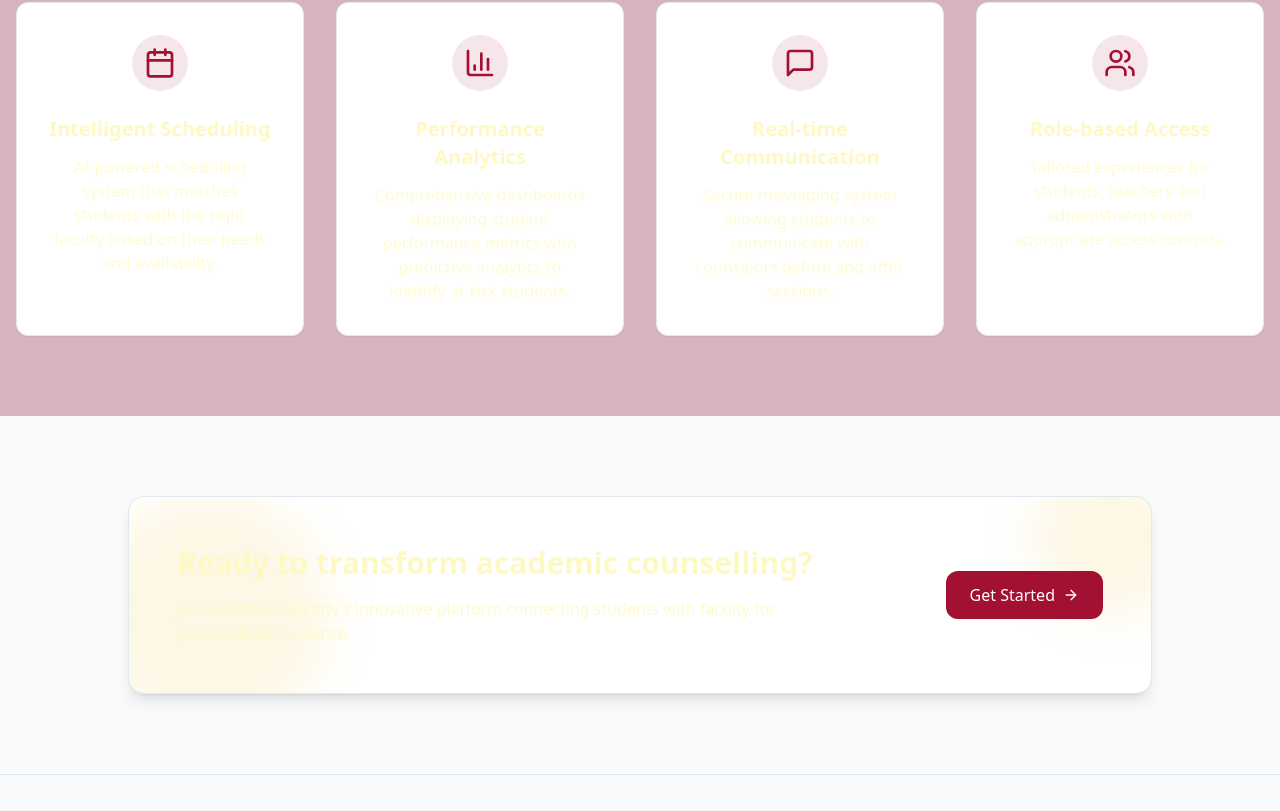
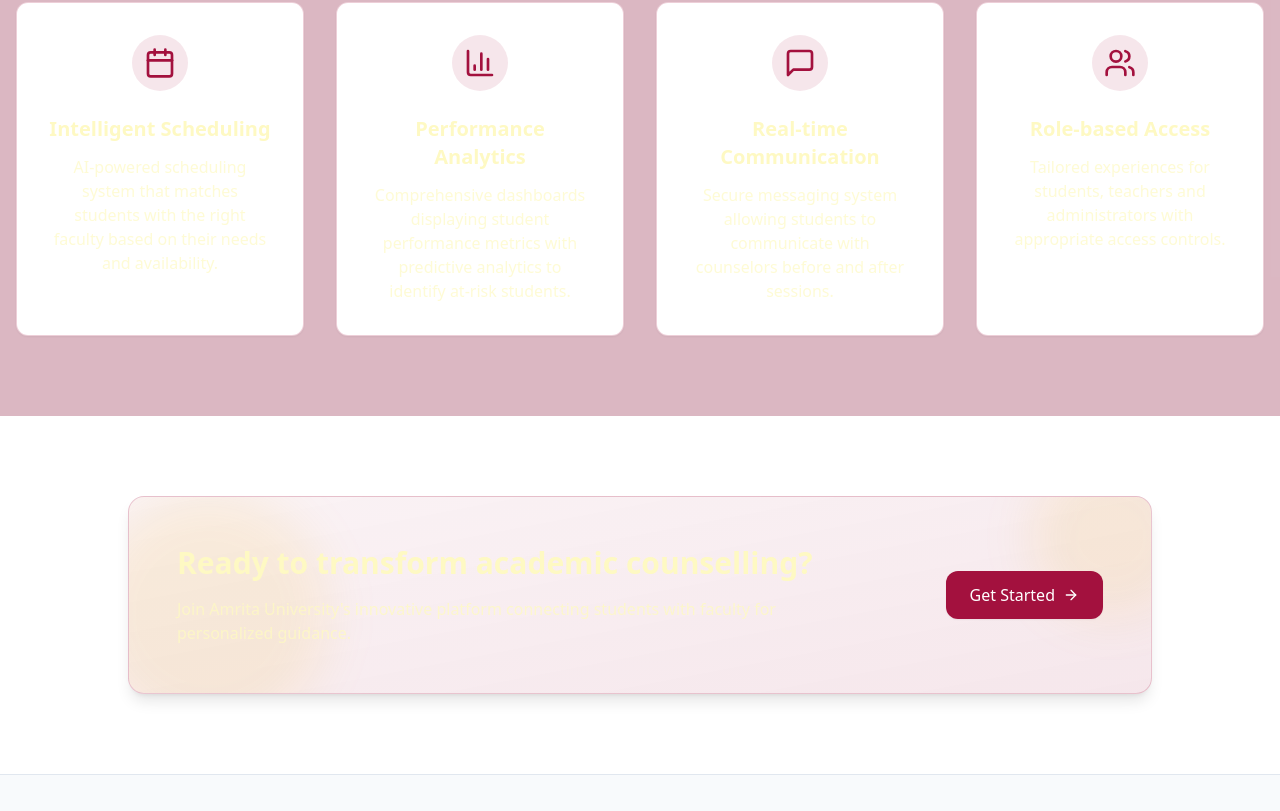
Before and after one commit to an1ket030/amrita-counsel-manager, a React (Vite) app: page / in a window 1280 px wide. Shown: the part 994-1805 px from the top of the page. Built offline with nearby package versions, Linux system fonts and the light colour scheme.

Commit message:
Update home page styling
Update the home page to use a white background with complementary colors of #A3113E and its gradients for text and buttons.

```diff
--- a/src/index.css
+++ b/src/index.css
@@ -101,59 +101,59 @@
 
   /* Home page specific styling */
   .home-page {
-    @apply bg-background text-foreground;
+    @apply bg-white text-gray-800;
   }
 
   .home-page .text-gradient {
-    @apply bg-gradient-to-r from-primary via-primary/90 to-primary/80 bg-clip-text text-transparent;
+    @apply bg-gradient-to-r from-[#A3113E] via-[#B82955] to-[#CF4571] bg-clip-text text-transparent;
   }
 
   .home-page .custom-button-primary {
-    @apply bg-primary text-white hover:bg-primary/90 transition-colors duration-300;
+    @apply bg-[#A3113E] text-white hover:bg-[#B82955] transition-colors duration-300;
   }
 
   .home-page .custom-button-secondary {
-    @apply bg-transparent border border-primary/30 text-primary hover:bg-primary/10;
+    @apply bg-transparent border border-[#A3113E]/30 text-[#A3113E] hover:bg-[#A3113E]/10;
   }
 
   .home-page .feature-card {
-    @apply bg-card border border-border;
+    @apply bg-white border border-[#A3113E]/20 shadow-sm;
   }
 
   .home-page .feature-card-icon {
-    @apply bg-primary/10 text-primary;
+    @apply bg-[#A3113E]/10 text-[#A3113E];
   }
 
   .home-page .cta-section {
-    @apply bg-card border border-border;
+    @apply bg-gradient-to-br from-[#A3113E]/5 to-[#A3113E]/10 border border-[#A3113E]/20;
   }
 
   .dark .home-page {
-    @apply bg-background text-foreground;
+    @apply bg-[#1E293B] text-gray-100;
   }
 
   .dark .home-page .text-gradient {
-    @apply bg-gradient-to-r from-primary via-primary/90 to-primary/80 bg-clip-text text-transparent;
+    @apply bg-gradient-to-r from-[#A3113E] via-[#B82955] to-[#CF4571] bg-clip-text text-transparent;
   }
 
   .dark .home-page .custom-button-primary {
-    @apply bg-primary text-white hover:bg-primary/90;
+    @apply bg-[#A3113E] text-white hover:bg-[#B82955];
   }
 
   .dark .home-page .custom-button-secondary {
-    @apply bg-transparent border border-primary/30 text-primary hover:bg-primary/20;
+    @apply bg-transparent border border-[#A3113E]/30 text-[#A3113E] hover:bg-[#A3113E]/20;
   }
 
   .dark .home-page .feature-card {
-    @apply bg-card/50 backdrop-blur-sm border border-border;
+    @apply bg-gray-800/50 backdrop-blur-sm border border-[#A3113E]/20;
   }
 
   .dark .home-page .feature-card-icon {
-    @apply bg-primary/20 text-primary;
+    @apply bg-[#A3113E]/20 text-[#A3113E];
   }
 
   .dark .home-page .cta-section {
-    @apply bg-card/50 backdrop-blur-sm border border-border;
+    @apply bg-gradient-to-br from-[#A3113E]/10 to-[#A3113E]/20 backdrop-blur-sm border border-[#A3113E]/20;
   }
 }
 
```
